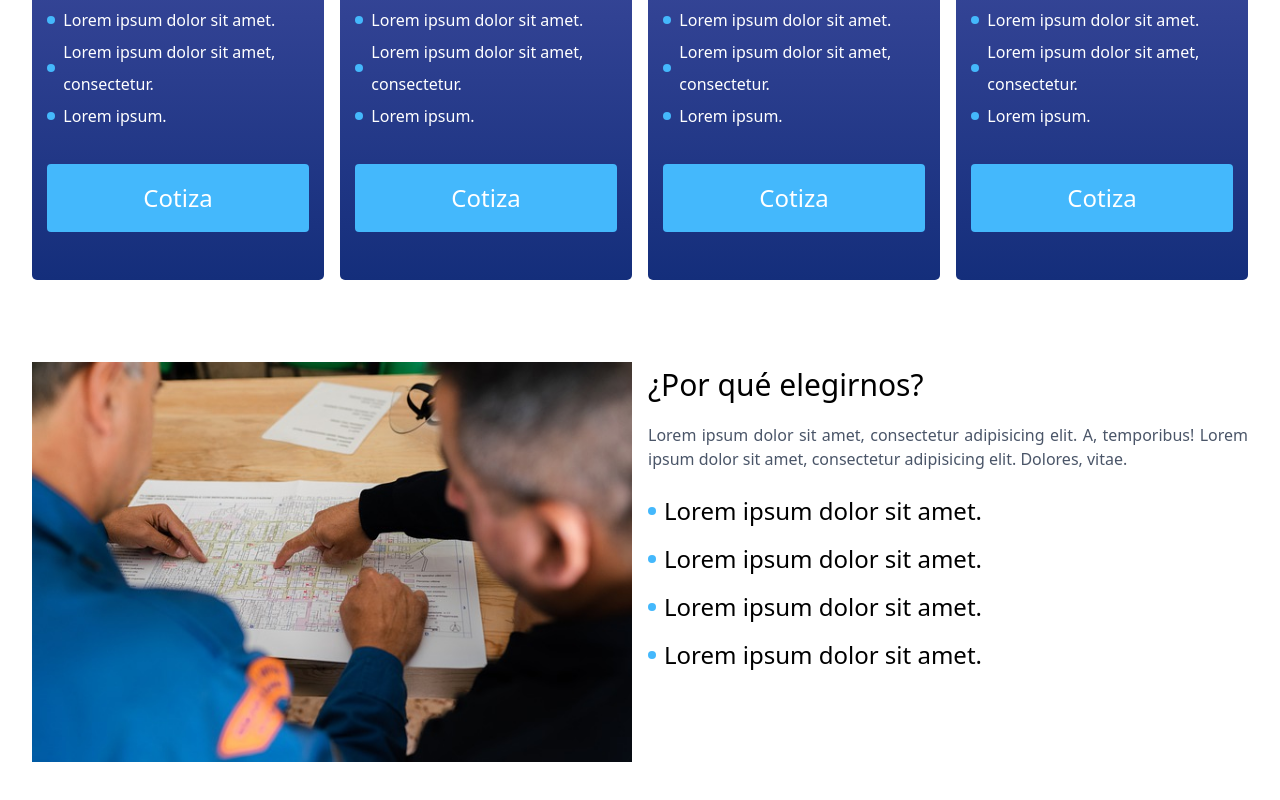
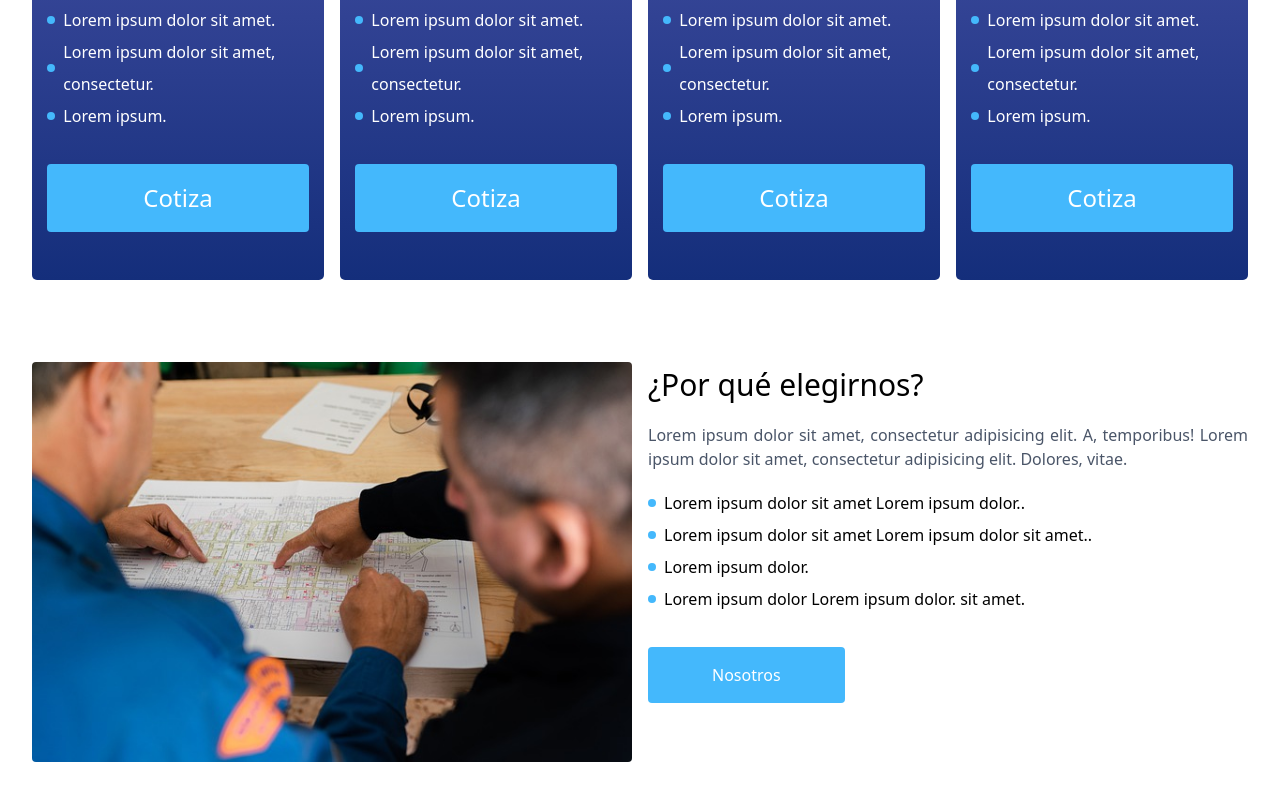
Before and after one commit to Jozaguts/proe-solar, a Nuxt app: page / in a window 1280 px wide. Shown: the part 1230-2030 px from the top of the page. Built offline with nearby package versions, Linux system fonts and the light colour scheme.

Commit message:
add button into about area

```diff
--- a/components/AboutArea.vue
+++ b/components/AboutArea.vue
@@ -1,19 +1,19 @@
 <template>
     <div class="container mx-auto">
       <div class="grid col-gap-4 grid-cols-1 sm:grid-cols-1 md:grid-cols-1 lg:grid-cols-2 xl:grid-cols-2">
-        <div class="container mx-auto mb-4">
-          <img :src="image.src" :alt="image.alt" class="w-full">
+        <div class="container mx-auto mb-4 ">
+          <img :src="image.src" :alt="image.alt" class="w-full rounded">
         </div>
         <div class="content-container">
           <h1 class="text-3xl mb-4">¿Por qué elegirnos? </h1>
           <p class="text-gray-700 text-justify mb-4">Lorem ipsum dolor sit amet, consectetur adipisicing elit. A, temporibus! Lorem ipsum dolor sit amet, consectetur adipisicing elit. Dolores, vitae.</p>
           <ul class="pb-8 ">
-            <li class="text-left text-2xl li-text-custom pl-4 leading-loose">Lorem ipsum dolor sit amet.</li>
-            <li class="text-left text-2xl li-text-custom pl-4 leading-loose">Lorem ipsum dolor sit amet.</li>
-            <li class="text-left text-2xl li-text-custom pl-4 leading-loose">Lorem ipsum dolor sit amet.</li>
-            <li class="text-left text-2xl li-text-custom pl-4 leading-loose">Lorem ipsum dolor sit amet.</li>
+            <li class="text-left text-base li-text-custom pl-4 leading-loose">Lorem ipsum dolor sit amet Lorem ipsum dolor..</li>
+            <li class="text-left text-base li-text-custom pl-4 leading-loose">Lorem ipsum dolor sit amet Lorem ipsum dolor sit amet..</li>
+            <li class="text-left text-base li-text-custom pl-4 leading-loose">Lorem ipsum dolor.</li>
+            <li class="text-left text-base li-text-custom pl-4 leading-loose">Lorem ipsum dolor Lorem ipsum dolor. sit amet.</li>
           </ul>
-
+          <button class="bg-info-color text-white px-16 py-4 rounded text-center ">Nosotros</button>
         </div>
       </div>
     </div>
```
